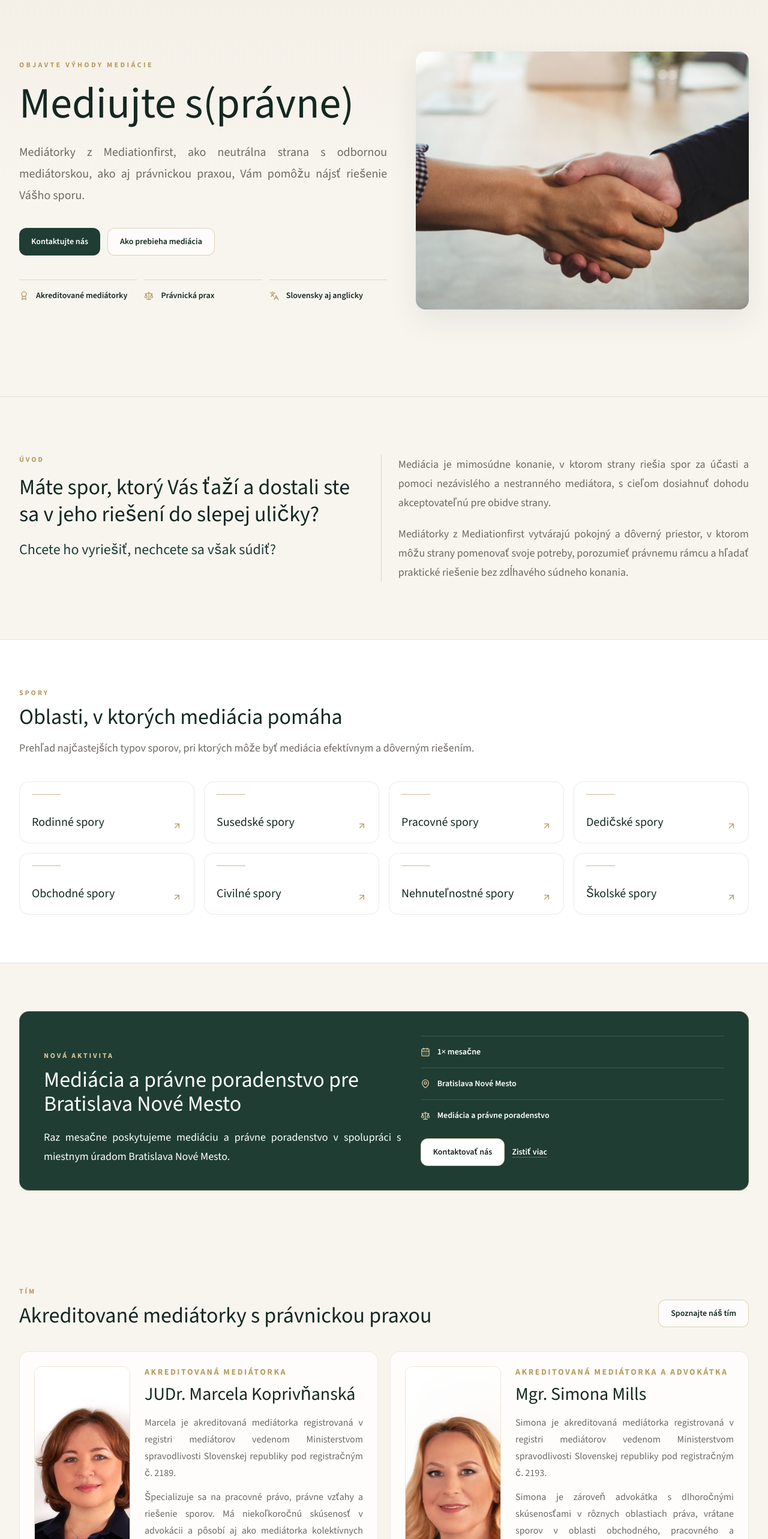
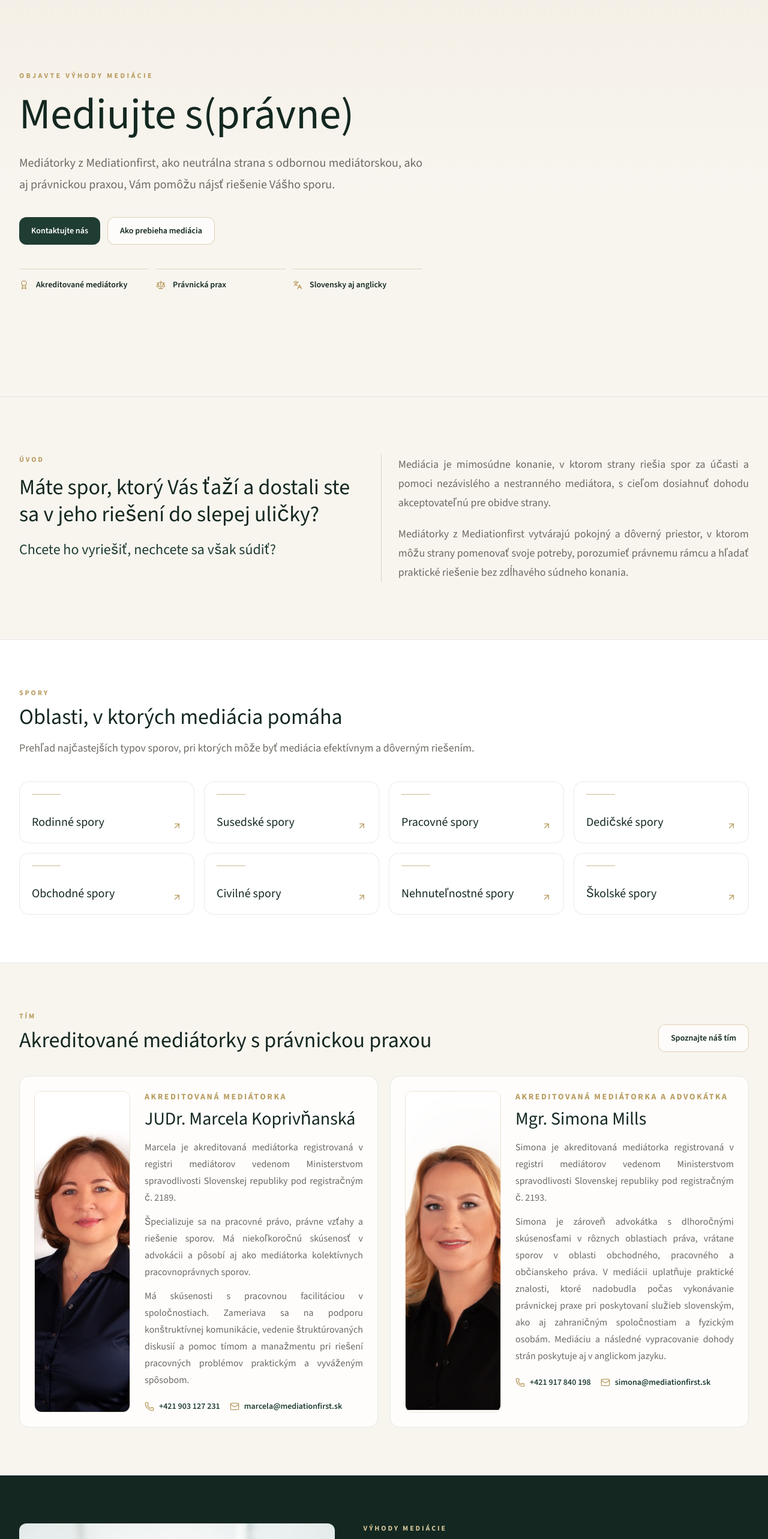
Before and after one commit to achepinoga/mediationfirst, a Next.js app: page / in a window 1280 px wide. Shown: the part 140-2706 px from the top of the page at 60% size. Built offline with nearby package versions, Linux system fonts and the light colour scheme.

Commit message:
Marcela requests: municipality banner replaces legal notice, handshake photo in benefits, Marcela bio split, hero image removed

```diff
--- a/app/page.tsx
+++ b/app/page.tsx
@@ -1,8 +1,8 @@
+import Image from "next/image";
 import { ArticleCard } from "@/components/ArticleCard";
 import { BenefitItem } from "@/components/BenefitItem";
 import { ContactCTA } from "@/components/ContactCTA";
 import { Hero } from "@/components/Hero";
-import { LegalServicesBanner } from "@/components/LegalServicesBanner";
 import { MunicipalityServiceBanner } from "@/components/MunicipalityServiceBanner";
 import { ServiceCard } from "@/components/ServiceCard";
 import { TeamCard } from "@/components/TeamCard";
@@ -61,12 +61,6 @@ export default function Home() {
 
       <section className="py-20">
         <Container>
-          <MunicipalityServiceBanner />
-        </Container>
-      </section>
-
-      <section className="py-20">
-        <Container>
           <div className="mb-10 flex flex-col justify-between gap-5 md:flex-row md:items-end">
             <SectionHeading eyebrow="Tím" title="Akreditované mediátorky s právnickou praxou" />
             <Button href="/nas-tim" variant="secondary">
@@ -83,7 +77,17 @@ export default function Home() {
 
       <section className="bg-green-forest py-20 text-white">
         <Container>
-          <div className="grid gap-12 lg:grid-cols-[0.85fr_1.15fr]">
+          <div className="grid gap-12 lg:grid-cols-[0.45fr_0.55fr] lg:items-start">
+            <div className="overflow-hidden rounded-xl">
+              <Image
+                src="/images/mediationfirst-1.jpg"
+                alt="Dohoda — podanie rúk"
+                width={0}
+                height={0}
+                sizes="(max-width: 1024px) 100vw, 45vw"
+                className="h-auto w-full"
+              />
+            </div>
             <div>
               <p className="text-xs font-bold uppercase tracking-[0.24em] text-gold-pale">Výhody mediácie</p>
               <h2 className="mt-4 font-serif text-4xl leading-tight">Riešenie, ktoré necháva stranám kontrolu.</h2>
@@ -91,8 +95,7 @@ export default function Home() {
                 Výhody mediácie vychádzajú z dobrovoľnosti, dôvernosti a možnosti vytvoriť dohodu prispôsobenú reálnej
                 situácii strán.
               </p>
-            </div>
-            <div className="grid gap-x-10 sm:grid-cols-2 [&_p]:text-white [&_span]:border-gold-pale/45">
+              <div className="mt-8 grid gap-x-10 sm:grid-cols-2 [&_p]:text-white [&_span]:border-gold-pale/45">
                 <div>
                   {benefits.slice(0, 3).map((benefit) => (
                     <BenefitItem key={benefit} text={benefit} />
@@ -102,6 +105,7 @@ export default function Home() {
                   {benefits.slice(3, 6).map((benefit) => (
                     <BenefitItem key={benefit} text={benefit} />
                   ))}
+                </div>
               </div>
             </div>
           </div>
@@ -130,7 +134,7 @@ export default function Home() {
 
       <section className="pb-20">
         <Container>
-          <LegalServicesBanner />
+          <MunicipalityServiceBanner />
         </Container>
       </section>
 
--- a/components/Hero.tsx
+++ b/components/Hero.tsx
@@ -1,4 +1,3 @@
-import Image from "next/image";
 import { Award, Languages, Scale } from "lucide-react";
 import { Button } from "@/components/ui/Button";
 import { Container } from "@/components/ui/Container";
@@ -12,10 +11,10 @@ const trust = [
 export function Hero() {
   return (
     <section className="relative overflow-hidden border-b border-green-deep/10">
-      <Container className="grid min-h-[calc(100vh-5rem)] items-center gap-12 py-16 lg:grid-cols-[1.05fr_0.95fr] lg:py-20">
-        <div>
+      <Container className="flex min-h-[calc(100vh-5rem)] items-center py-16 lg:py-20">
+        <div className="max-w-3xl">
           <p className="mb-5 text-xs font-bold uppercase tracking-[0.28em] text-gold-muted">Objavte výhody mediácie</p>
-          <h1 className="max-w-3xl font-serif text-5xl leading-[1.05] text-green-forest sm:text-6xl lg:text-7xl">
+          <h1 className="font-serif text-5xl leading-[1.05] text-green-forest sm:text-6xl lg:text-7xl">
             Mediujte s(právne)
           </h1>
           <p className="mt-7 max-w-2xl text-xl leading-9 text-muted">
@@ -37,15 +36,6 @@ export function Hero() {
             ))}
           </div>
         </div>
-        <div className="relative min-h-[430px] overflow-hidden rounded-2xl shadow-line">
-          <Image
-            src="/images/mediationfirst-1.jpg"
-            alt="Mediácia — dohoda medzi stranami"
-            fill
-            className="object-cover object-bottom"
-            priority
-          />
-        </div>
       </Container>
     </section>
   );
--- a/components/TeamCard.tsx
+++ b/components/TeamCard.tsx
@@ -28,6 +28,11 @@ export function TeamCard({ member }: { member: Member }) {
         <p className="mt-3 leading-7 text-muted">
           <LanguageText sk={member.summary} en={member.summaryEn} />
         </p>
+        {member.summaryExtra ? (
+          <p className="mt-3 leading-7 text-muted">
+            <LanguageText sk={member.summaryExtra} en={member.summaryExtraEn} />
+          </p>
+        ) : null}
         <div className="mt-5 flex flex-wrap gap-4 text-sm font-semibold text-green-deep">
           <a href={`tel:${member.phone.replace(/\s/g, "")}`} className="focus-ring inline-flex items-center gap-2 rounded-md hover:text-green-forest">
             <Phone className="h-4 w-4 text-gold-muted" aria-hidden />
--- a/data/team.ts
+++ b/data/team.ts
@@ -9,9 +9,13 @@ export const team = [
     registrationEn:
       "Marcela is an accredited mediator registered in the register of mediators maintained by the Ministry of Justice of the Slovak Republic under registration no. 2189.",
     summary:
-      "Špecializuje sa na pracovné právo, právne vzťahy a riešenie sporov. Má niekoľkoročnú skúsenosť v advokácii a pôsobí aj ako mediátorka kolektívnych pracovnoprávnych sporov. Má skúsenosti aj s pracovnou facilitáciou v spoločnostiach. Zameriava sa na podporu konštruktívnej komunikácie, vedenie štruktúrovaných diskusií a pomoc tímom a manažmentu pri riešení pracovných problémov praktickým a vyváženým spôsobom.",
+      "Špecializuje sa na pracovné právo, právne vzťahy a riešenie sporov. Má niekoľkoročnú skúsenosť v advokácii a pôsobí aj ako mediátorka kolektívnych pracovnoprávnych sporov.",
     summaryEn:
-      "She specialises in labour law, legal relations and dispute resolution. She has several years of experience in legal practice and also acts as a mediator in collective employment disputes. She also has experience with workplace facilitation in companies. Her work focuses on supporting constructive communication, guiding structured discussions, and helping teams and management address workplace issues in a practical, balanced, and solution-oriented manner. This complements her background in employment law, mediation, and conflict resolution.",
+      "She specialises in labour law, legal relations and dispute resolution. She has several years of experience in legal practice and also acts as a mediator in collective employment disputes.",
+    summaryExtra:
+      "Má skúsenosti s pracovnou facilitáciou v spoločnostiach. Zameriava sa na podporu konštruktívnej komunikácie, vedenie štruktúrovaných diskusií a pomoc tímom a manažmentu pri riešení pracovných problémov praktickým a vyváženým spôsobom.",
+    summaryExtraEn:
+      "She also has experience with workplace facilitation in companies. Her work focuses on supporting constructive communication, guiding structured discussions, and helping teams and management address workplace issues in a practical, balanced, and solution-oriented manner.",
     phone: "+421 903 127 231",
     email: "marcela@mediationfirst.sk"
   },
@@ -28,6 +32,8 @@ export const team = [
       "Simona je zároveň advokátka s dlhoročnými skúsenosťami v rôznych oblastiach práva, vrátane sporov v oblasti obchodného, pracovného a občianskeho práva. V mediácii uplatňuje praktické znalosti, ktoré nadobudla počas vykonávanie právnickej praxe pri poskytovaní služieb slovenským, ako aj zahraničným spoločnostiam a fyzickým osobám. Mediáciu a následné vypracovanie dohody strán poskytuje aj v anglickom jazyku.",
     summaryEn:
       "Simona is also a lawyer with many years of experience in various areas of law, including disputes in the field of commercial, employment and civil law. In mediation, she applies practical knowledge acquired during legal practice providing services to Slovak and foreign companies and individuals. She also provides mediation and the drafting of agreements in English.",
+    summaryExtra: "",
+    summaryExtraEn: "",
     phone: "+421 917 840 198",
     email: "simona@mediationfirst.sk"
   }
```
Lines whose indentation alone changed are shown as unchanged.
